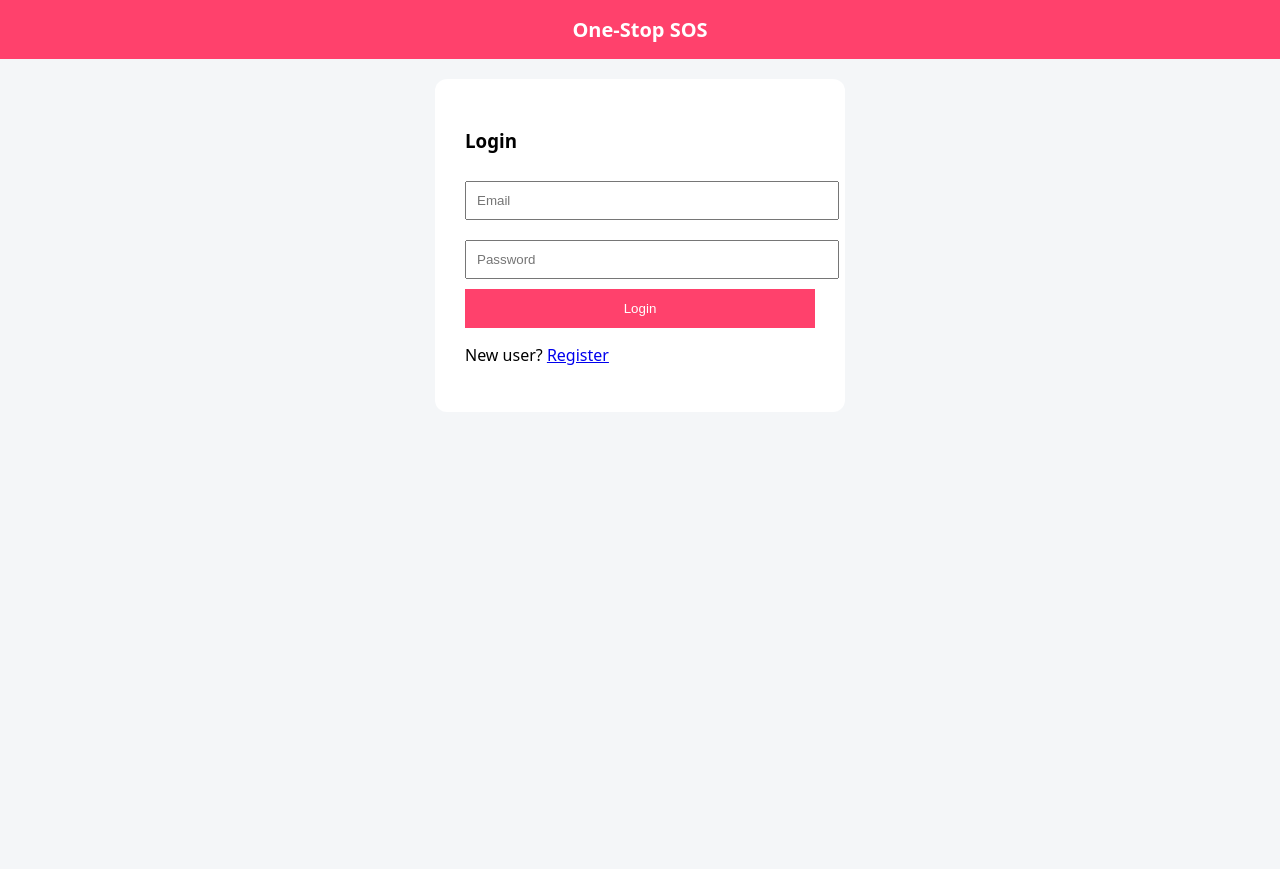
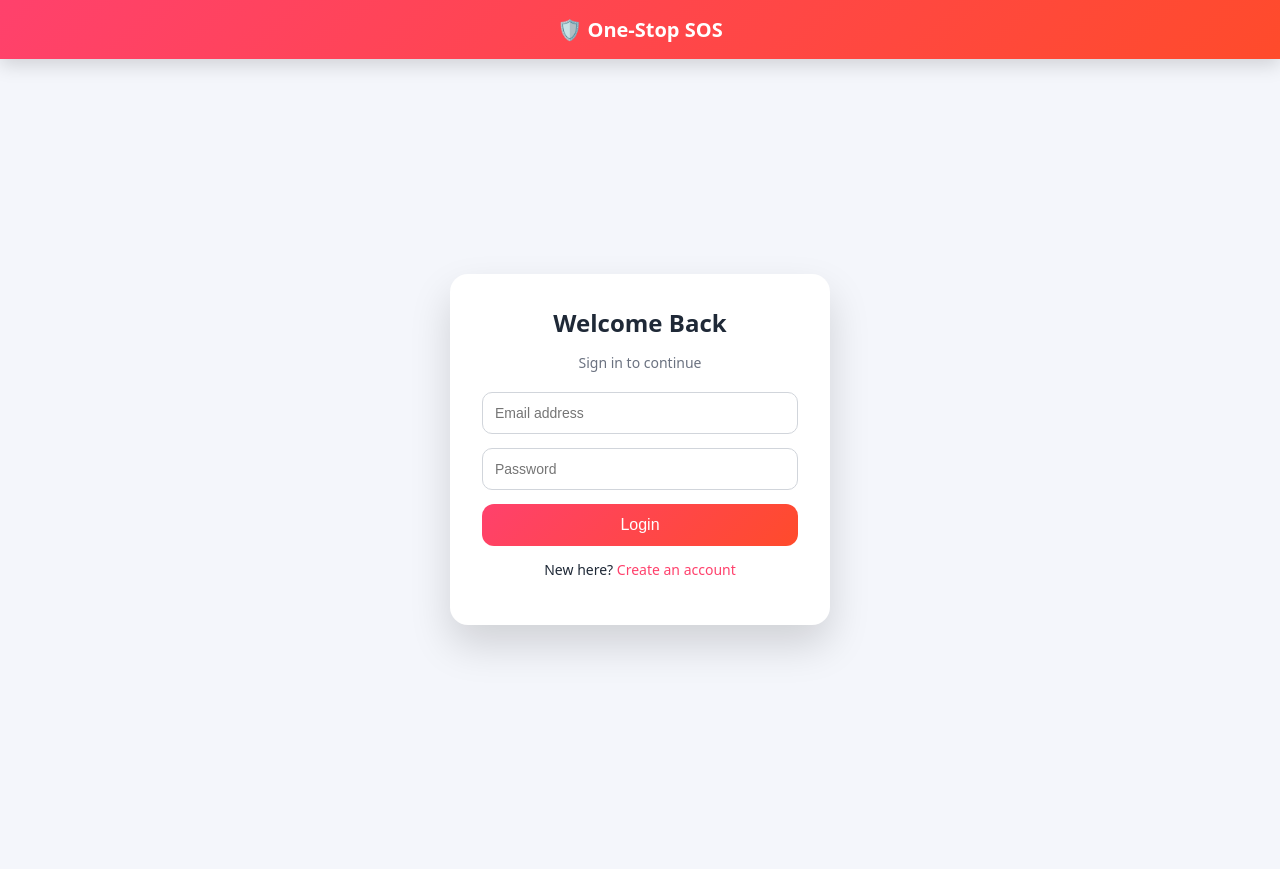
Before and after one commit to Anuj-code-AI/sos-app, a Flask app: page / in a window 1280 px wide. Before the commit the page ends 365 px from the top, so only its background shows below. Run offline with Flask 3, Linux system fonts and the light colour scheme; some libraries are stand-ins or nearby versions.

Commit message:
Improve UI for dashboard and auth pages

```diff
--- a/app/static/css/auth.css
+++ b/app/static/css/auth.css
@@ -1,21 +1,57 @@
-.auth-box {
-    max-width: 350px;
-    margin: auto;
-    background: white;
-    padding: 30px;
-    border-radius: 12px;
+.auth-wrapper {
+    min-height: calc(100vh - 80px);
+    display: flex;
+    align-items: center;
+    justify-content: center;
 }
 
-input {
+.auth-box {
     width: 100%;
-    padding: 10px;
-    margin: 10px 0;
+    max-width: 380px;
+    background: white;
+    padding: 32px;
+    border-radius: 18px;
+    box-shadow: 0 20px 40px rgba(0,0,0,0.15);
 }
 
-button {
+.auth-box h2 {
+    margin: 0 0 6px;
+    text-align: center;
+}
+
+.subtitle {
+    text-align: center;
+    color: #6b7280;
+    font-size: 14px;
+    margin-bottom: 20px;
+}
+
+.auth-box input {
     width: 100%;
     padding: 12px;
-    background: #ff416c;
+    margin-bottom: 14px;
+    border-radius: 10px;
+    border: 1px solid #d1d5db;
+    font-size: 14px;
+}
+
+.auth-box button {
+    width: 100%;
+    padding: 12px;
+    border-radius: 12px;
     border: none;
+    background: linear-gradient(135deg, #ff416c, #ff4b2b);
     color: white;
+    font-size: 16px;
+    cursor: pointer;
 }
+
+.auth-box button:hover {
+    opacity: 0.95;
+}
+
+.switch {
+    text-align: center;
+    margin-top: 14px;
+    font-size: 14px;
+}
--- a/app/static/css/common.css
+++ b/app/static/css/common.css
@@ -1,18 +1,37 @@
+* {
+    box-sizing: border-box;
+}
+
 body {
     margin: 0;
-    font-family: system-ui, sans-serif;
-    background: #f4f6f8;
+    font-family: system-ui, -apple-system, BlinkMacSystemFont, sans-serif;
+    background: #f4f6fb;
+    color: #1f2937;
 }
 
 .app-header {
-    background: #ff416c;
+    background: linear-gradient(135deg, #ff416c, #ff4b2b);
     color: white;
-    padding: 16px;
+    padding: 16px 24px;
     font-size: 20px;
+    font-weight: 600;
     text-align: center;
-    font-weight: 600;
+    position: sticky;
+    top: 0;
+    z-index: 100;
+    box-shadow: 0 6px 18px rgba(0,0,0,0.15);
 }
 
 .app-main {
-    padding: 20px;
+    padding: 30px 16px 60px;
 }
+
+a {
+    color: #ff416c;
+    text-decoration: none;
+    font-weight: 500;
+}
+
+a:hover {
+    text-decoration: underline;
+}
--- a/app/templates/alerts.html
+++ b/app/templates/alerts.html
@@ -1,5 +1,5 @@
 {% extends "base.html" %}
-{% block title %}Alert{% endblock %}
+{% block title %}Emergency Alert{% endblock %}
 
 {% block css %}
 <link rel="stylesheet" href="{{ url_for('static', filename='css/alerts.css') }}">
@@ -10,7 +10,6 @@
     <h3>🚨 Emergency Alert</h3>
     <p id="alertMessage"></p>
     <p id="alertLocation"></p>
+    <a class="back-btn" href="/dashboard">← Back to Dashboard</a>
 </div>
-
-<a href="/dashboard">Back</a>
 {% endblock %}
--- a/app/templates/base.html
+++ b/app/templates/base.html
@@ -1,28 +1,31 @@
 <!DOCTYPE html>
-<html>
+<html lang="en">
+<head>
+    <meta charset="UTF-8" />
+    <title>{% block title %}{% endblock %} | One-Stop SOS</title>
 
-<head>
-    <title>{% block title %}{% endblock %}</title>
-    <link rel="stylesheet" href="https://unpkg.com/leaflet@1.9.4/dist/leaflet.css" />
+    <meta name="viewport" content="width=device-width, initial-scale=1.0">
 
+    <!-- Leaflet -->
+    <link rel="stylesheet" href="https://unpkg.com/leaflet@1.9.4/dist/leaflet.css"/>
 
+    <!-- Base styles -->
     <link rel="stylesheet" href="{{ url_for('static', filename='css/common.css') }}">
     {% block css %}{% endblock %}
 </head>
 
 <body>
-
     <header class="app-header">
-        One-Stop SOS
+        <div class="logo">🛡️ One-Stop SOS</div>
     </header>
 
     <main class="app-main">
         {% block content %}{% endblock %}
     </main>
+
+    <!-- JS (DO NOT TOUCH) -->
     <script src="https://unpkg.com/leaflet@1.9.4/dist/leaflet.js"></script>
     <script src="https://cdn.socket.io/4.7.2/socket.io.min.js"></script>
     {% block js %}{% endblock %}
-
 </body>
-
 </html>
--- a/app/templates/login.html
+++ b/app/templates/login.html
@@ -1,19 +1,25 @@
 {% extends "base.html" %}
 {% block title %}Login{% endblock %}
+
 {% block css %}
 <link rel="stylesheet" href="{{ url_for('static', filename='css/auth.css') }}">
 {% endblock %}
 
 {% block content %}
-<div class="auth-box">
-    <h3>Login</h3>
+<div class="auth-wrapper">
+    <div class="auth-box">
+        <h2>Welcome Back</h2>
+        <p class="subtitle">Sign in to continue</p>
 
-    <form method="post" action="/login">
-        <input type="email" name="email" placeholder="Email" required>
-        <input type="password" name="password" placeholder="Password" required>
-        <button>Login</button>
-    </form>
+        <form method="post" action="/login">
+            <input type="email" name="email" placeholder="Email address" required>
+            <input type="password" name="password" placeholder="Password" required>
+            <button type="submit">Login</button>
+        </form>
 
-    <p>New user? <a href="/register">Register</a></p>
+        <p class="switch">
+            New here? <a href="/register">Create an account</a>
+        </p>
+    </div>
 </div>
 {% endblock %}
```
Also changed, not shown: app/static/css/alerts.css (+16 -4 lines), app/static/css/dashboard.css (+29 -44 lines), app/templates/dashboard.html (+9 -8 lines), app/templates/register.html (+13 -9 lines).
